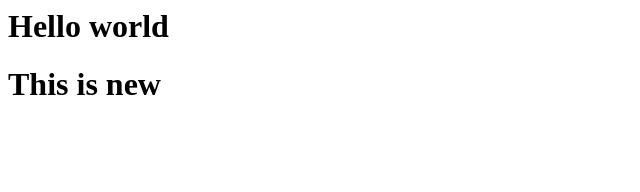
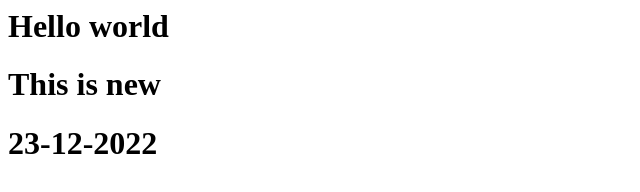
Before and after one commit to Devendra-Malvankar/StaticWebApp, a plain HTML site: page index.html in a window 1280 px wide. Shown: the whole page, without its empty margins (0-640 px from the left). Drawn offline with Linux system fonts and the light colour scheme.

Commit message:
Update index.html

```diff
--- a/index.html
+++ b/index.html
@@ -1,2 +1,3 @@
 <h1>Hello world</h1>
 <h1>This is new</h1>
+<h1>23-12-2022</h1>
```
